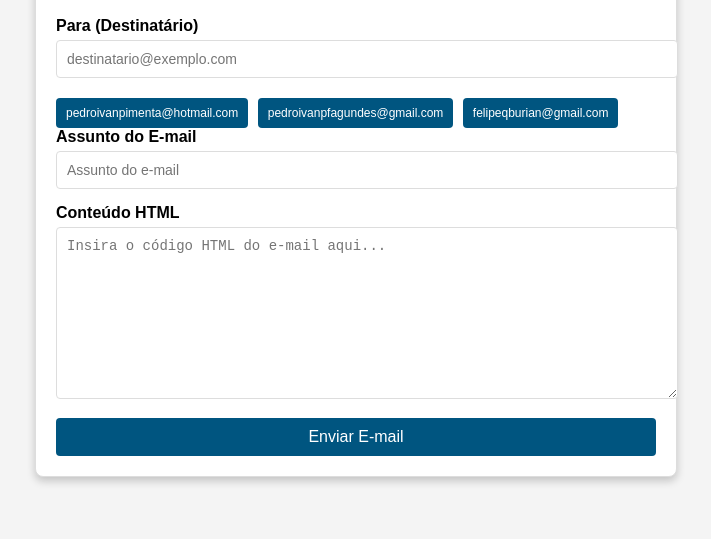
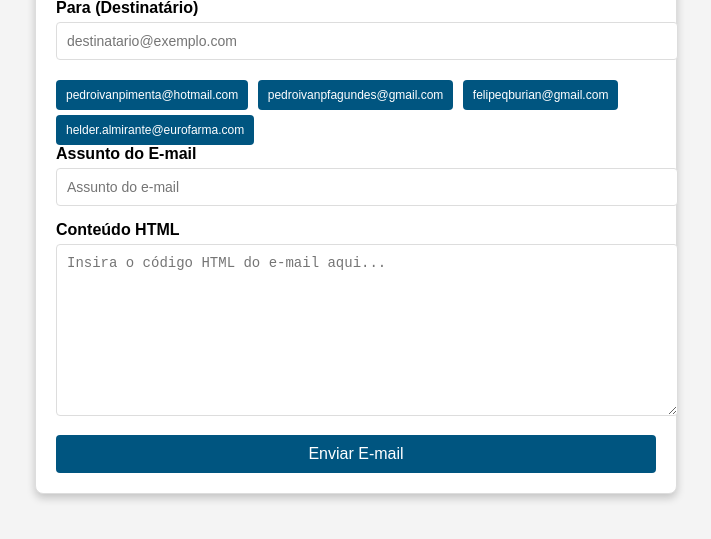
Before and after one commit to 4avalon/HTMLMail, a website: page index.html in a window 1280 px wide. Shown: the part 203-742 px from the top of the page, without its empty margins (284-995 px from the left). Drawn offline with Linux system fonts and the light colour scheme.

Commit message:
Commit inicial para o projeto HTMLMail

```diff
--- a/index.html
+++ b/index.html
@@ -93,6 +93,7 @@
                 <div class="email-option" onclick="setEmail('pedroivanpimenta@hotmail.com')">pedroivanpimenta@hotmail.com</div>
                 <div class="email-option" onclick="setEmail('pedroivanpfagundes@gmail.com')">pedroivanpfagundes@gmail.com</div>
                 <div class="email-option" onclick="setEmail('felipeqburian@gmail.com')">felipeqburian@gmail.com</div>
+                <div class="email-option" onclick="setEmail('helder.almirante@eurofarma.com')">helder.almirante@eurofarma.com</div>
             </div>
 
             <!-- Campo para o Assunto -->
```
